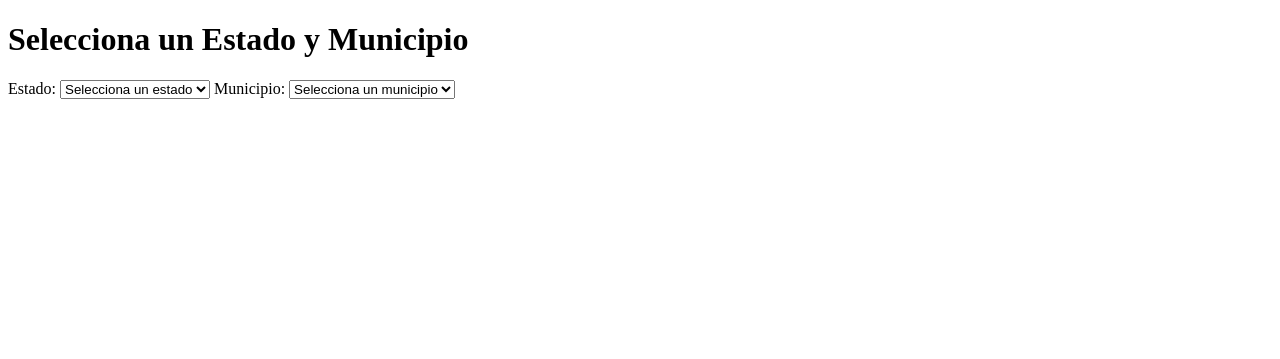
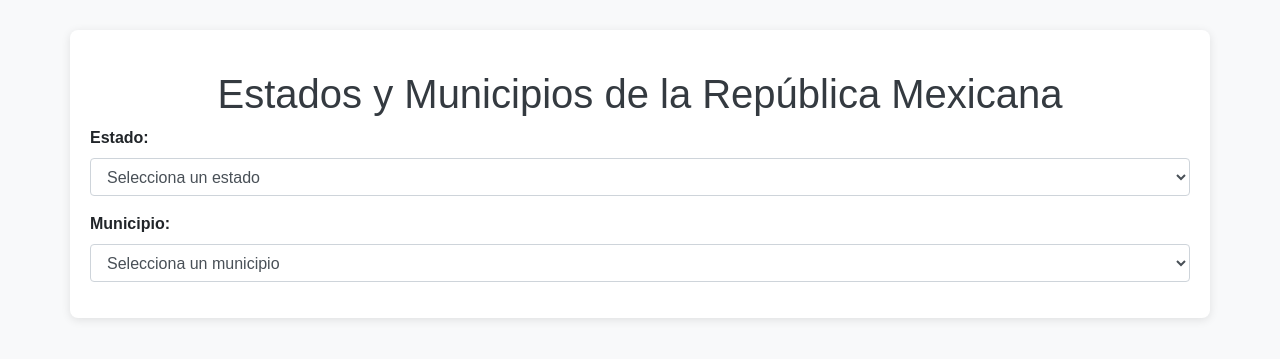
Before and after one commit to AnaGabriela03/PROGRAMACI-N-WEB-II, a Django app: page / in a window 1280 px wide. Shown: the top 359 px of the page. Run offline with Django 5.2, Linux system fonts and the light colour scheme; data comes from the database, SQL or seed files in the repository; both versions use the stored data as it was after the commit; some libraries are stand-ins or nearby versions.

```diff
--- a/practicaDjangoAjax/estadosMunicipios/templates/index.html
+++ b/practicaDjangoAjax/estadosMunicipios/templates/index.html
@@ -4,29 +4,57 @@
     <meta charset="UTF-8">
     <meta name="viewport" content="width=device-width, initial-scale=1.0">
     <title>Estados y Municipios</title>
+    <link rel="stylesheet" href="https://stackpath.bootstrapcdn.com/bootstrap/4.5.2/css/bootstrap.min.css">
     <script src="https://code.jquery.com/jquery-3.6.0.min.js"></script>
+    <style>
+        body {
+            background-color: #f8f9fa;
+            font-family: Arial, sans-serif;
+        }
+        h1 {
+            text-align: center;
+            margin-top: 20px;
+            color: #343a40;
+        }
+        .container {
+            margin-top: 30px;
+            background: white;
+            padding: 20px;
+            border-radius: 8px;
+            box-shadow: 0 2px 10px rgba(0, 0, 0, 0.1);
+        }
+        label {
+            font-weight: bold;
+        }
+    </style>
 </head>
 <body>
-    <h1>Selecciona un Estado y Municipio</h1>
+    <div class="container">
+        <h1>Estados y Municipios de la República Mexicana</h1>
 
+        <div class="form-group">
             <label for="estado">Estado:</label>
-    <select id="estado">
+            <select id="estado" class="form-control">
                 <option value="">Selecciona un estado</option>
                 {% for estado in estados %}
                 <option value="{{ estado.id }}">{{ estado.nombre }}</option>
                 {% endfor %}
             </select>
+        </div>
 
+        <div class="form-group">
             <label for="municipio">Municipio:</label>
-    <select id="municipio">
+            <select id="municipio" class="form-control">
                 <option value="">Selecciona un municipio</option>
             </select>
+        </div>
+    </div>
 
     <script>
         $("#estado").change(function() {
             var estadoId = $(this).val();
             $.ajax({
-                url: "{% url 'ajax_cargar_municipios' %}",
+                url: "{% url 'cargar_municipios' %}",
                 data: {
                     'estado_id': estadoId
                 },
--- a/practicaDjangoAjax/estadosMunicipios/urls.py
+++ b/practicaDjangoAjax/estadosMunicipios/urls.py
@@ -1,7 +1,7 @@
 from django.urls import path
-from .views import cargar_municipios, index
+from . import views
 
 urlpatterns = [
-    path('', index, name='index'),
-    path('ajax/cargar-municipios/', cargar_municipios, name='ajax_cargar_municipios'),
+    path('', views.index, name='index'),
+    path('cargar-municipios/', views.cargar_municipios, name='cargar_municipios'),
 ]
--- a/practicaDjangoAjax/estadosMunicipios/views.py
+++ b/practicaDjangoAjax/estadosMunicipios/views.py
@@ -7,7 +7,9 @@ def index(request):
     estados = Estado.objects.all()
     return render(request, 'index.html', {'estados': estados})
 
+
 def cargar_municipios(request):
     estado_id = request.GET.get('estado_id')
     municipios = Municipio.objects.filter(estado_id=estado_id).all()
-    return JsonResponse(list(municipios.values('id', 'nombre')), safe=False)
+    municipios_list = [{"id": municipio.id, "nombre": municipio.nombre} for municipio in municipios]
+    return JsonResponse(municipios_list, safe=False)
```
Also changed, not shown: practicaDjangoAjax/db.sqlite3. Lines whose indentation alone changed are shown as unchanged.
